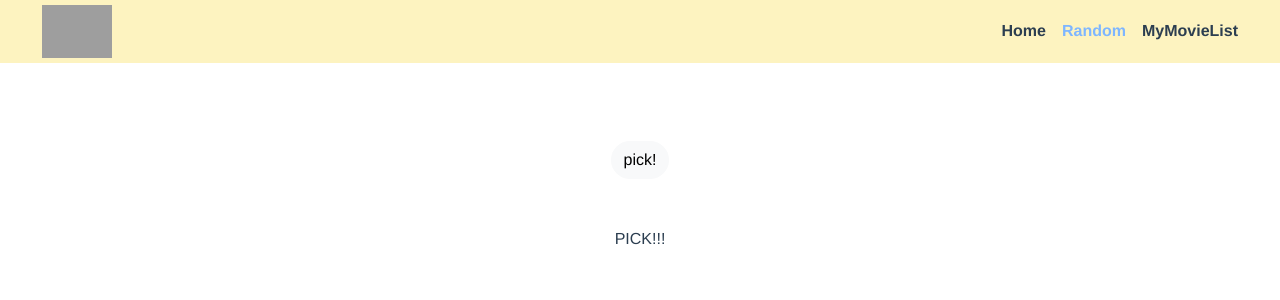
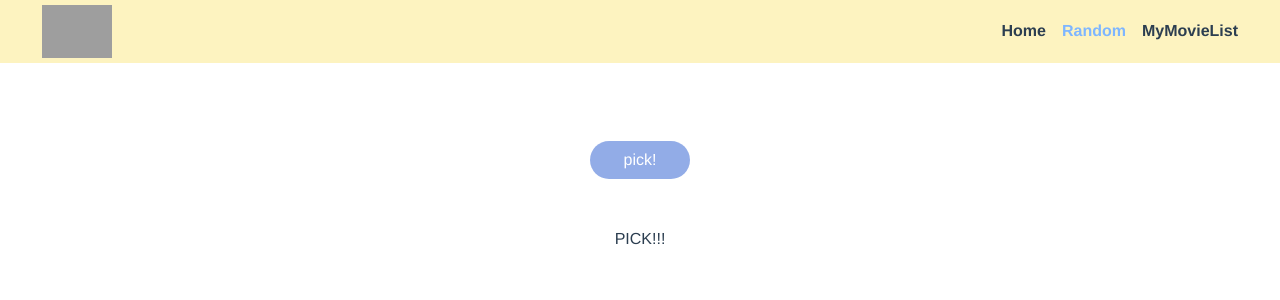
Before and after one commit to holawan/Vue-Pjt01, a Vue app: page /random in a window 1280 px wide. Shown: the top 300 px of the page. Built offline with nearby package versions, Linux system fonts and the light colour scheme; grey boxes are pictures that could not be loaded.

Commit message:
[update] button 크기

```diff
--- a/src/views/RandomView.vue
+++ b/src/views/RandomView.vue
@@ -2,8 +2,7 @@
   <div>
     <br>
     <br>
-    <button class="btn rounded-pill btn-light" @click="randomSelect">pick!
-    </button>
+    <button class="btn rounded-pill" @click="randomSelect" style="background-color:rgba(117, 150, 225, 0.786) ; color: white; width: 100px;" >pick!</button>
     <br>
     <br>
     <br>
```
